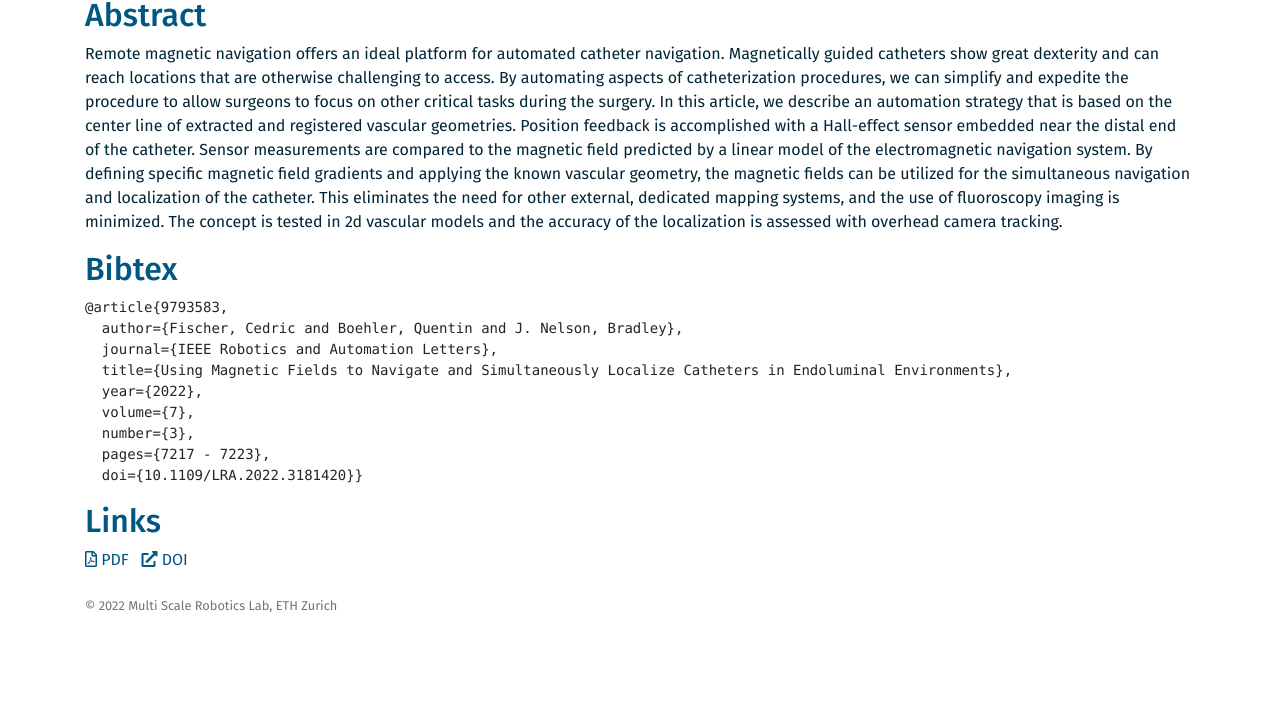
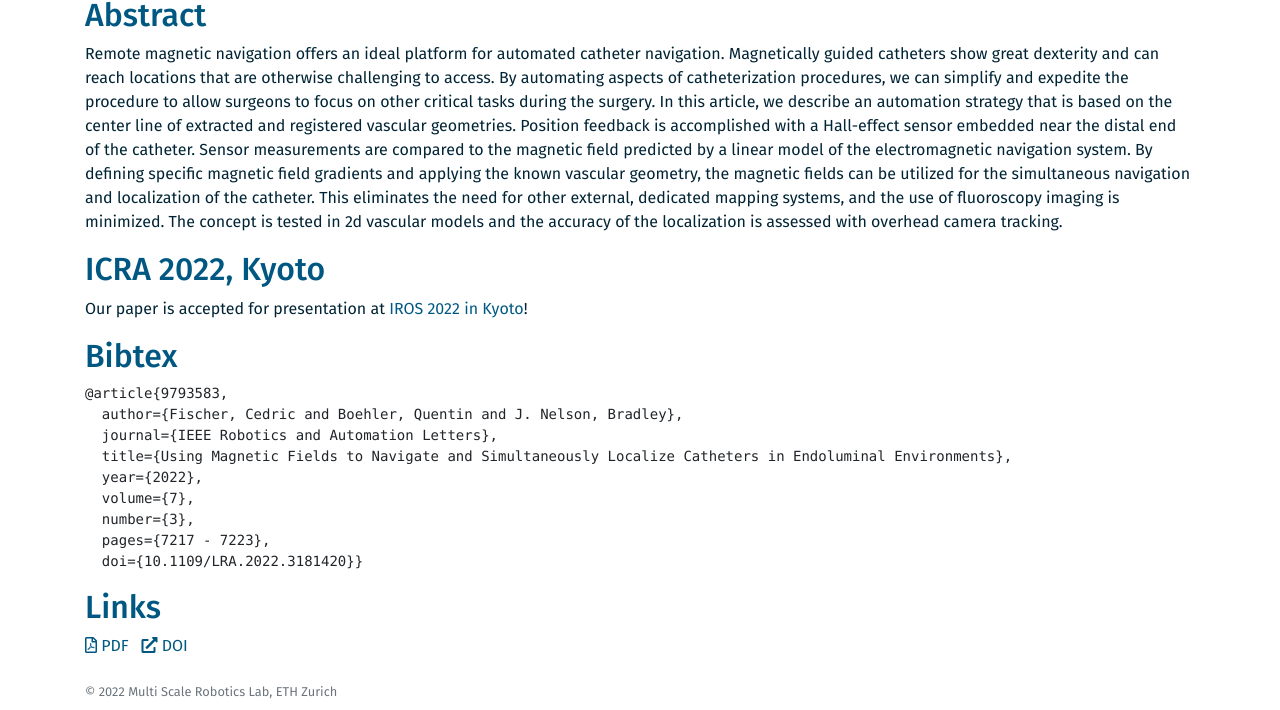
Before and after one commit to ethz-msrl/MSRL_Publications, a Jekyll site: the page built from _posts/2022-06-10-localization_hall_sensor.markdown, in a window 1280 px wide and 900 px high, scrolled down 837 px, cut to the strip 190-900 px from the top of the window. Built offline with Jekyll 4.4.1, drawn with Linux system fonts in a browser that asks for light colours; before the commit the page ends 1650 px from its top, so only the background shows below that.

Commit message:
IROS presentation update

```diff
--- a/_posts/2022-06-10-localization_hall_sensor.markdown
+++ b/_posts/2022-06-10-localization_hall_sensor.markdown
@@ -43,6 +43,10 @@ categories: publication
 ## Abstract ##
 Remote magnetic navigation offers an ideal platform for automated catheter navigation. Magnetically guided catheters show great dexterity and can reach locations that are otherwise challenging to access. By automating aspects of catheterization procedures, we can simplify and expedite the procedure to allow surgeons to focus on other critical tasks during the surgery. In this article, we describe an automation strategy that is based on the center line of extracted and registered vascular geometries. Position feedback is accomplished with a Hall-effect sensor embedded near the distal end of the catheter. Sensor measurements are compared to the magnetic field predicted by a linear model of the electromagnetic navigation system. By defining specific magnetic field gradients and applying the known vascular geometry, the magnetic fields can be utilized for the simultaneous navigation and localization of the catheter. This eliminates the need for other external, dedicated mapping systems, and the use of fluoroscopy imaging is minimized. The concept is tested in 2d vascular models and the accuracy of the localization is assessed with overhead camera tracking.
 
+## ICRA 2022, Kyoto ##
+
+Our paper is accepted for presentation at [IROS 2022 in Kyoto](https://iros2022.org/)!
+
 ## Bibtex ##
 ~~~
 @article{9793583,
--- a/_posts/2022-06-29-mcr_sim.markdown
+++ b/_posts/2022-06-29-mcr_sim.markdown
@@ -47,6 +47,10 @@ Remote magnetic navigation is a technology used to robotically steer magnetic me
 ## Code and Datasets ##
 All code and data from this publication is available as open source software [here](https://github.com/ethz-msrl/mCR_simulator).
 
+## ICRA 2022, Kyoto ##
+
+Our paper is accepted for presentation at [IROS 2022 in Kyoto](https://iros2022.org/)!
+
 ## Presentation at the SOFA Week 2021
 
 We presented early results of the simulator during the [SOFA Week 2021](https://www.sofa-framework.org/about/news/the-sofa-week-2021-experience/) organized by the [SOFA Consortium](https://www.sofa-framework.org/).
```
